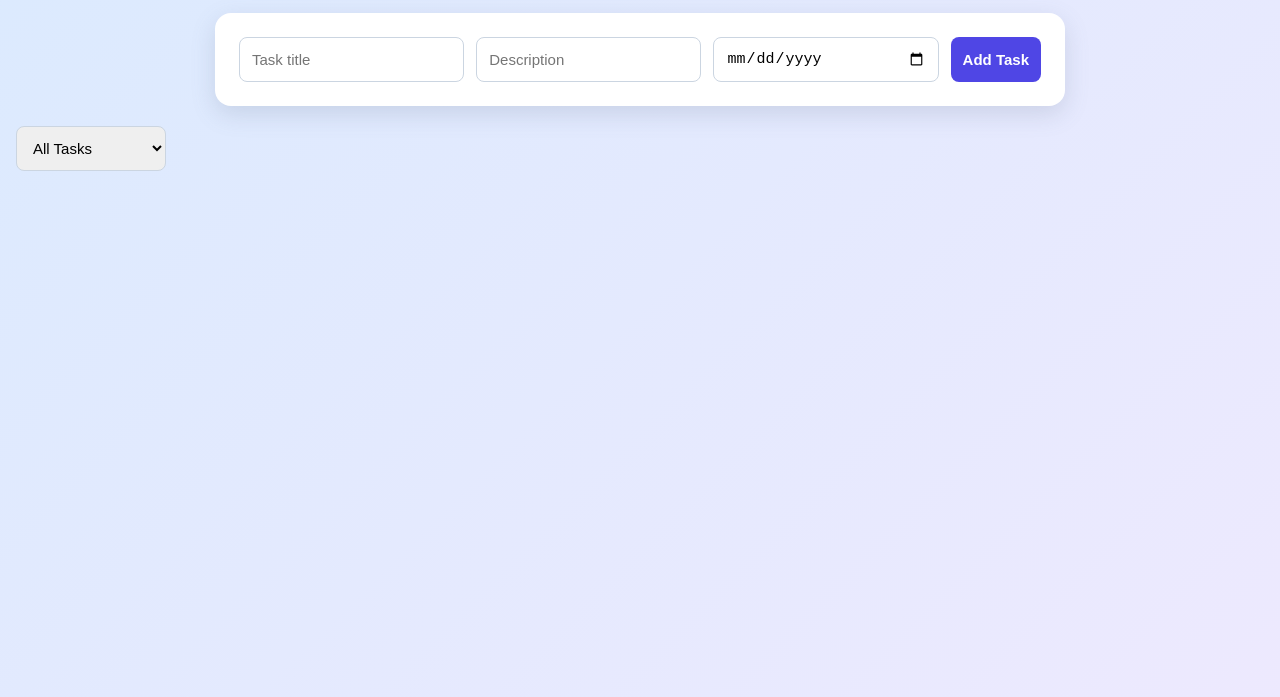
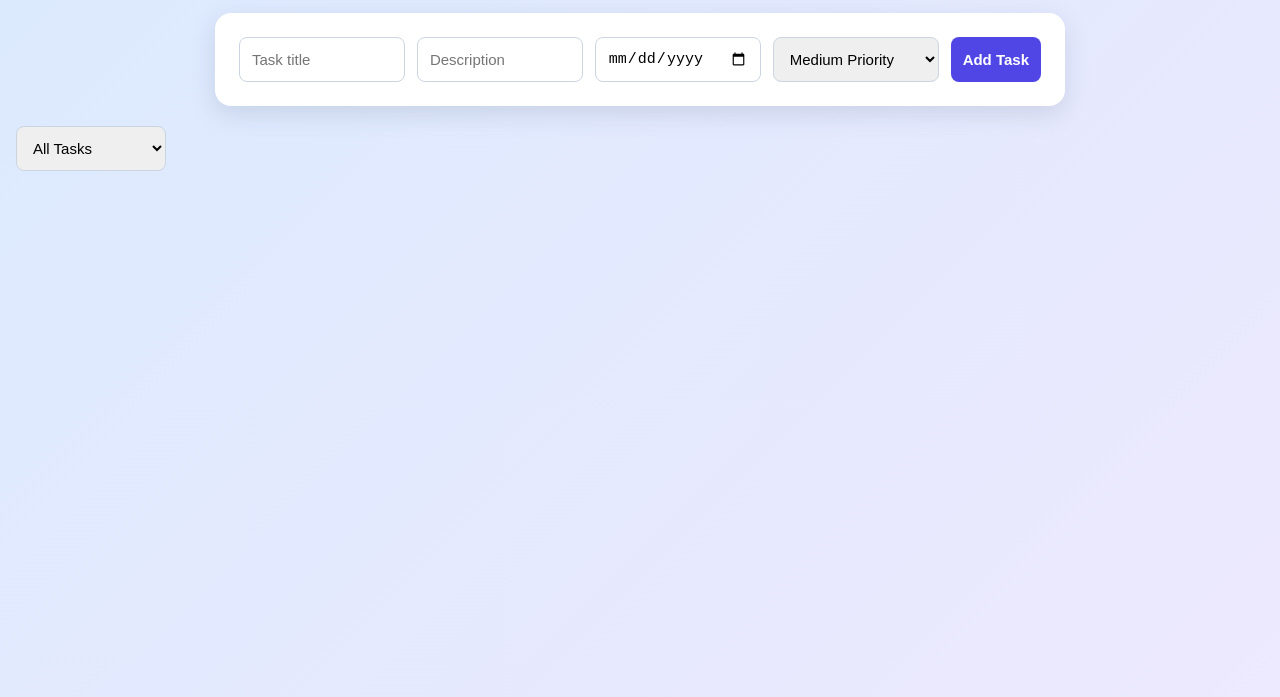
Before and after one commit to srivarshinivennela2005-glitch/Todo-Work-Manager-Srivarshini, a plain HTML site: page templates/index.html in a window 1280 px wide. Shown: the part 103-800 px from the top of the page. Drawn offline with Linux system fonts and the light colour scheme; no server answers.

Commit message:
Update index.html

```diff
--- a/templates/index.html
+++ b/templates/index.html
@@ -10,11 +10,16 @@
     <h1>My To-Do Task Manager</h1>
 
     <form id="task-form">
-        <input id="title" type="text" placeholder="Task title" required>
-        <input id="description" type="text" placeholder="Description">
-        <input id="deadline" type="date">
-        <button type="submit">Add Task</button>
-    </form>
+  <input id="title" type="text" placeholder="Task title" required>
+  <input id="description" type="text" placeholder="Description">
+  <input id="deadline" type="date">
+  <select id="priority">
+    <option value="Low">Low Priority</option>
+    <option value="Medium" selected>Medium Priority</option>
+    <option value="High">High Priority</option>
+  </select>
+  <button type="submit">Add Task</button>
+</form>
 
     <select id="filter">
         <option value="all">All Tasks</option>
```
